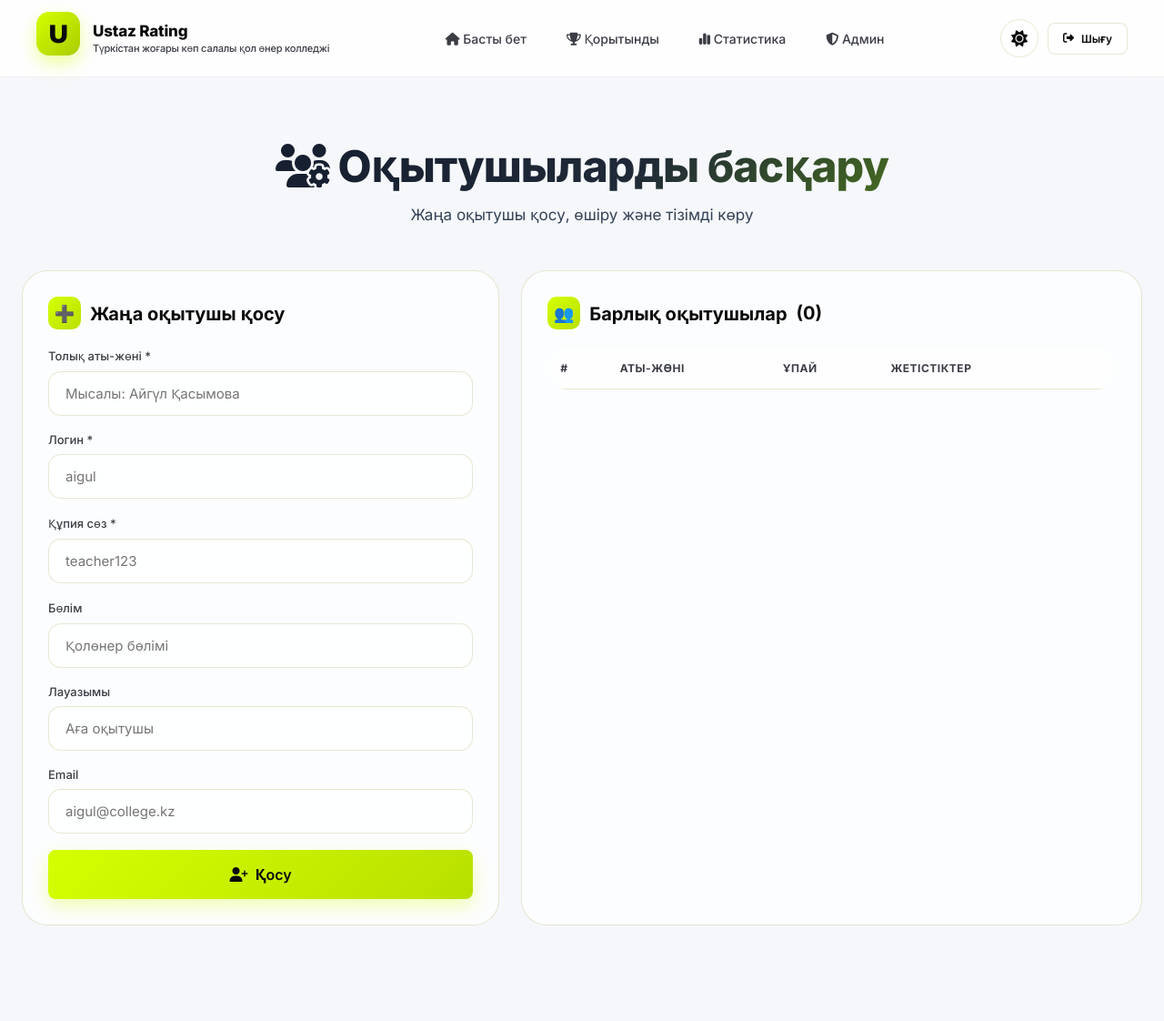
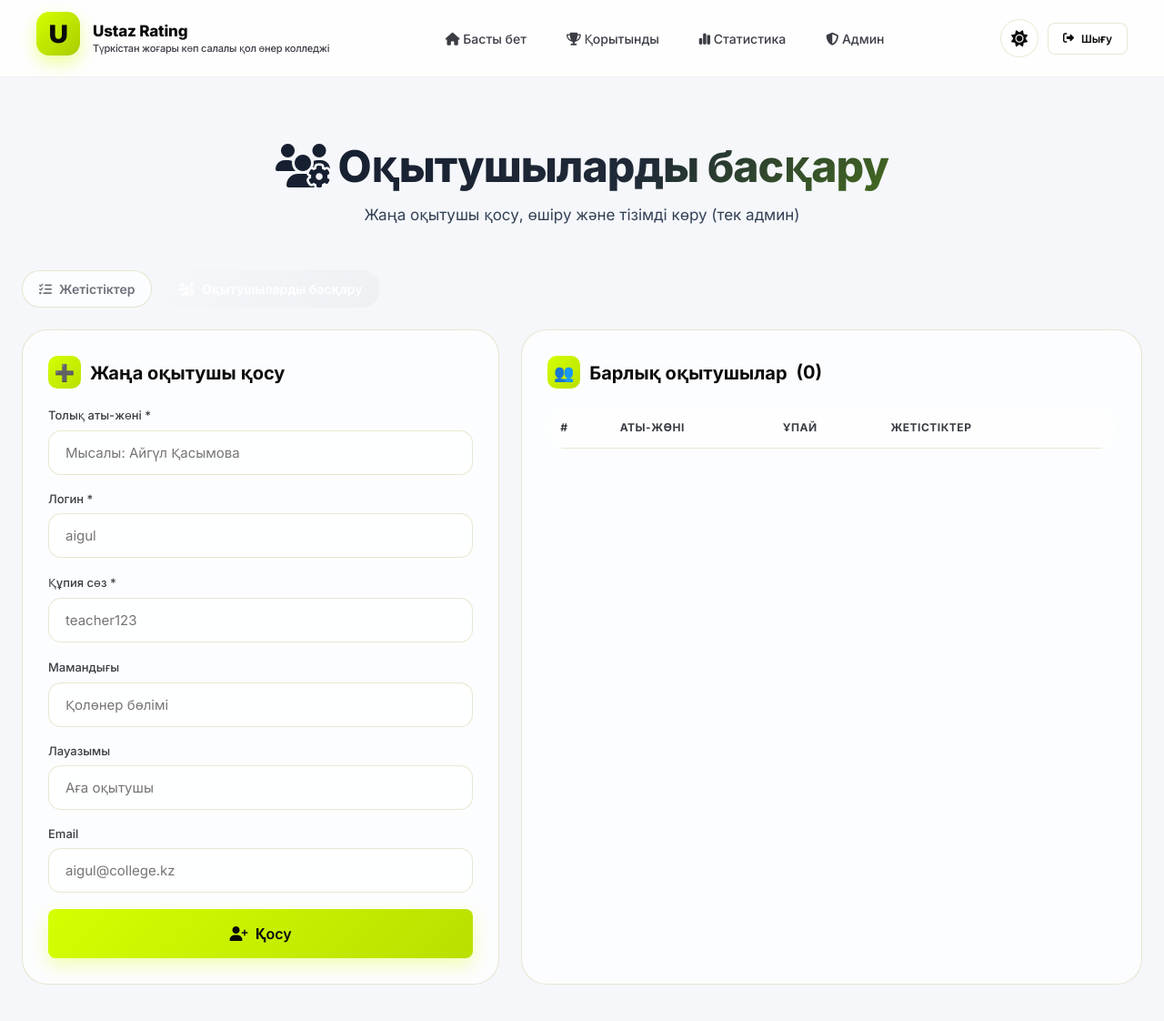
Before and after one commit to Daulet-max0/tapsyrma, a Flask app: page /admin/teachers in a window 1280 px wide. Shown: the top 1122 px of the page at 91% size. Run offline with Flask 3, Linux system fonts and the light colour scheme; the visitor is signed in with stand-in values (Sample User, id 1); data that the repository does not hold is empty; some libraries are stand-ins or nearby versions.

Commit message:
жаңарту

```diff
--- a/app.py
+++ b/app.py
@@ -284,90 +284,10 @@
     return redirect(url_for("login_page"))
 
 
-@app.route("/register", methods=["GET"])
+@app.route("/register", methods=["GET", "POST"])
 def register_page():
-    """Оқытушы өзін-өзі тіркейтін бет."""
-    if "user_id" in session:
-        return redirect(url_for("index"))
-    return render_template("register.html")
-
-
-@app.route("/register", methods=["POST"])
-def register_submit():
-    """Жаңа оқытушы аккаунтын email арқылы жасау."""
-    import re
-
-    full_name = request.form.get("full_name", "").strip()
-    email = request.form.get("email", "").strip().lower()
-    password = request.form.get("password", "")
-    password_confirm = request.form.get("password_confirm", "")
-    department = request.form.get("department", "").strip()
-    position = request.form.get("position", "").strip()
-
-    if not full_name or len(full_name) < 3:
-        flash("Аты-жөніңізді дұрыс жазыңыз (кем дегенде 3 таңба)", "error")
-        return redirect(url_for("register_page"))
-
-    if not email or not re.match(r"^[^@\s]+@[^@\s]+\.[^@\s]+$", email):
-        flash("Жарамды email енгізіңіз", "error")
-        return redirect(url_for("register_page"))
-
-    if not password or len(password) < 6:
-        flash("Құпия сөз кем дегенде 6 таңбадан тұруы керек", "error")
-        return redirect(url_for("register_page"))
-
-    if password != password_confirm:
-        flash("Құпия сөздер сәйкес келмейді", "error")
-        return redirect(url_for("register_page"))
-
-    # Бірегейлікті тексеру (email)
-    email_taken = db.fetch_one(
-        "SELECT TeacherId FROM Teachers WHERE LOWER(Email) = ?", (email,)
-    )
-    if email_taken:
-        flash("Бұл email бұрыннан тіркелген", "error")
-        return redirect(url_for("register_page"))
-
-    admin_email_taken = db.fetch_one(
-        "SELECT AdminId FROM Admins WHERE LOWER(Email) = ?", (email,)
-    )
-    if admin_email_taken:
-        flash("Бұл email бос емес", "error")
-        return redirect(url_for("register_page"))
-
-    # Email-ден бірегей Login автогенерацияланады
-    login = generate_unique_login_from_email(email)
-
-    try:
-        db.execute("""
-            INSERT INTO Teachers (FullName, Login, PasswordHash, Department, Position, Email, TotalScore)
-            VALUES (?, ?, ?, ?, ?, ?, 0)
-        """, (
-            full_name,
-            login,
-            generate_password_hash(password),
-            department or None,
-            position or None,
-            email,
-        ))
-    except Exception as exc:
-        flash(f"Тіркелу кезінде қате: {exc}", "error")
-        return redirect(url_for("register_page"))
-
-    # Жаңа тіркелген оқытушыны бірден жүйеге кіргіземіз
-    new_user = db.fetch_one(
-        "SELECT * FROM Teachers WHERE LOWER(Email) = ?", (email,)
-    )
-    if new_user:
-        session.permanent = True
-        session["user_id"] = new_user["TeacherId"]
-        session["user_name"] = new_user["FullName"]
-        session["role"] = "teacher"
-        log_audit("teacher", new_user["TeacherId"], "register", email)
-        flash("Аккаунтыңыз сәтті жасалды! Қош келдіңіз 🎉", "success")
-        return redirect(url_for("teacher_profile"))
-
-    flash("Тіркелу сәтті, енді жүйеге кіріңіз", "success")
+    """Жария тіркелу жабық — оқытушыларды тек админ қосады."""
+    flash("Жария тіркелу жабық. Аккаунтты админ «Оқытушыларды басқару» бөлімінен қосады.", "info")
     return redirect(url_for("login_page"))
 
 
--- a/static/css/style.css
+++ b/static/css/style.css
@@ -1219,6 +1219,44 @@
   gap: 24px;
 }
 @media (max-width: 900px) { .grid-2 { grid-template-columns: 1fr; } }
+
+.admin-subnav {
+  display: flex;
+  flex-wrap: wrap;
+  gap: 10px;
+  margin-bottom: 24px;
+}
+.admin-subnav-link {
+  display: inline-flex;
+  align-items: center;
+  gap: 8px;
+  padding: 10px 18px;
+  border-radius: var(--radius-lg);
+  background: var(--glass);
+  border: 1px solid var(--glass-border);
+  color: var(--text-muted);
+  font-weight: 600;
+  font-size: 14px;
+  text-decoration: none;
+  transition: background 0.2s, color 0.2s, border-color 0.2s;
+}
+.admin-subnav-link:hover {
+  color: var(--text);
+  border-color: rgba(99, 102, 241, 0.4);
+}
+.admin-subnav-link.active {
+  color: #fff;
+  background: linear-gradient(135deg, var(--primary), var(--accent));
+  border-color: transparent;
+}
+
+.login-footer-note {
+  margin-top: 20px;
+  text-align: center;
+  font-size: 13px;
+  color: var(--text-muted);
+  line-height: 1.5;
+}
 
 .panel {
   background: var(--glass);
--- a/static/js/i18n.js
+++ b/static/js/i18n.js
@@ -61,6 +61,7 @@
         'login.password': 'Құпия сөз',
         'login.submit': 'Кіру',
         'login.noAccount': 'Аккаунтыңыз жоқ па?',
+        'login.registerClosed': 'Жаңа аккаунтты админ ғана қосады (Админ → Оқытушыларды басқару).',
         'login.registerLink': 'Тіркелу',
         'login.emailPlaceholder': 'example@college.kz',
         'login.passwordPlaceholder': '••••••••',
@@ -122,6 +123,8 @@
 
         'admin.title': 'Админ панелі',
         'admin.subtitle': 'Жетістіктерді қарау, растау және басқару',
+        'admin.tabAchievements': 'Жетістіктер',
+        'admin.tabTeachers': 'Оқытушыларды басқару',
         'admin.teachers': 'Оқытушылар',
         'admin.totalAch': 'Барлық жетістіктер',
         'admin.approved': 'Расталған',
@@ -144,7 +147,7 @@
         'adminTeachers.fullName': 'Толық аты-жөні *',
         'adminTeachers.login': 'Логин *',
         'adminTeachers.password': 'Құпия сөз *',
-        'adminTeachers.department': 'Бөлім',
+        'adminTeachers.department': 'Мамандығы',
         'adminTeachers.position': 'Лауазымы',
         'adminTeachers.email': 'Email',
         'adminTeachers.addBtn': 'Қосу',
@@ -302,6 +305,7 @@
         'login.password': 'Пароль',
         'login.submit': 'Войти',
         'login.noAccount': 'Нет аккаунта?',
+        'login.registerClosed': 'Новый аккаунт создаёт только админ (Админ → Управление преподавателями).',
         'login.registerLink': 'Регистрация',
         'login.emailPlaceholder': 'example@college.kz',
         'login.passwordPlaceholder': '••••••••',
@@ -363,6 +367,8 @@
 
         'admin.title': 'Панель администратора',
         'admin.subtitle': 'Просмотр, подтверждение и управление достижениями',
+        'admin.tabAchievements': 'Достижения',
+        'admin.tabTeachers': 'Управление преподавателями',
         'admin.teachers': 'Преподаватели',
         'admin.totalAch': 'Всего достижений',
         'admin.approved': 'Подтверждённые',
@@ -385,7 +391,7 @@
         'adminTeachers.fullName': 'ФИО *',
         'adminTeachers.login': 'Логин *',
         'adminTeachers.password': 'Пароль *',
-        'adminTeachers.department': 'Отделение',
+        'adminTeachers.department': 'Специальность',
         'adminTeachers.position': 'Должность',
         'adminTeachers.email': 'Email',
         'adminTeachers.addBtn': 'Добавить',
@@ -543,6 +549,7 @@
         'login.password': 'Password',
         'login.submit': 'Sign In',
         'login.noAccount': 'No account yet?',
+        'login.registerClosed': 'Only an admin can create new accounts (Admin → Manage teachers).',
         'login.registerLink': 'Sign Up',
         'login.emailPlaceholder': 'example@college.kz',
         'login.passwordPlaceholder': '••••••••',
@@ -604,6 +611,8 @@
 
         'admin.title': 'Admin Panel',
         'admin.subtitle': 'Review, approve and manage achievements',
+        'admin.tabAchievements': 'Achievements',
+        'admin.tabTeachers': 'Manage teachers',
         'admin.teachers': 'Teachers',
         'admin.totalAch': 'Total Achievements',
         'admin.approved': 'Approved',
@@ -626,7 +635,7 @@
         'adminTeachers.fullName': 'Full Name *',
         'adminTeachers.login': 'Login *',
         'adminTeachers.password': 'Password *',
-        'adminTeachers.department': 'Department',
+        'adminTeachers.department': 'Specialty',
         'adminTeachers.position': 'Position',
         'adminTeachers.email': 'Email',
         'adminTeachers.addBtn': 'Add',
--- a/templates/admin.html
+++ b/templates/admin.html
@@ -8,6 +8,8 @@
         <h1><i class="fa-solid fa-shield-halved"></i> <span data-i18n="admin.title">Админ панелі</span></h1>
         <p data-i18n="admin.subtitle">Жетістіктерді қарау, растау және басқару</p>
     </div>
+
+    {% include 'admin_nav.html' %}
 
     <!-- Статистика -->
     <div class="stats-grid">
--- /dev/null
+++ b/templates/admin_nav.html
@@ -0,0 +1,12 @@
+<nav class="admin-subnav" aria-label="Админ бөлімдері">
+    <a href="{{ url_for('admin_panel') }}"
+       class="admin-subnav-link {% if request.endpoint == 'admin_panel' %}active{% endif %}">
+        <i class="fa-solid fa-list-check"></i>
+        <span data-i18n="admin.tabAchievements">Жетістіктер</span>
+    </a>
+    <a href="{{ url_for('admin_teachers') }}"
+       class="admin-subnav-link {% if request.endpoint == 'admin_teachers' %}active{% endif %}">
+        <i class="fa-solid fa-users-gear"></i>
+        <span data-i18n="admin.tabTeachers">Оқытушыларды басқару</span>
+    </a>
+</nav>
--- a/templates/admin_teachers.html
+++ b/templates/admin_teachers.html
@@ -6,8 +6,10 @@
 <div class="container">
     <div class="hero" style="padding: 30px 0 20px;">
         <h1><i class="fa-solid fa-users-gear"></i> <span data-i18n="adminTeachers.title">Оқытушыларды басқару</span></h1>
-        <p data-i18n="adminTeachers.subtitle">Жаңа оқытушы қосу, өшіру және тізімді көру</p>
+        <p data-i18n="adminTeachers.subtitle">Жаңа оқытушы қосу, өшіру және тізімді көру (тек админ)</p>
     </div>
+
+    {% include 'admin_nav.html' %}
 
     <div class="grid-2">
         <div class="panel">
@@ -27,7 +29,7 @@
                     <input type="text" name="password" class="input-field" required placeholder="teacher123">
                 </div>
                 <div class="form-group">
-                    <label data-i18n="adminTeachers.department">Бөлім</label>
+                    <label data-i18n="adminTeachers.department">Мамандығы</label>
                     <input type="text" name="department" class="input-field" placeholder="Қолөнер бөлімі" data-i18n-placeholder="adminTeachers.deptPlaceholder">
                 </div>
                 <div class="form-group">
```
Also changed, not shown: templates/login.html (+4 -8 lines).
